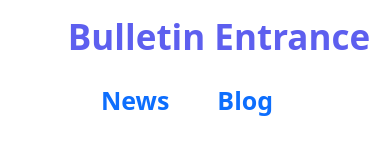
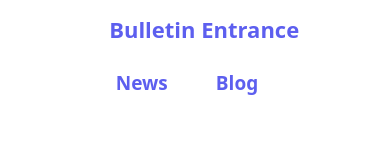
Before and after one commit to tareque-bin-habib/bulletin-entrance, a plain HTML site: page index.html in a window 390 px wide. Drawn offline with nearby package versions, Linux system fonts and the light colour scheme.

```diff
--- a/css/style.css
+++ b/css/style.css
@@ -1,13 +1,13 @@
 .web-title {
     color: #5D5FEF;
     font-size: 28px;
+    margin-left: 5%;
 }
 
 .news-blog {
     display: flex;
     justify-content: end;
     list-style: none;
-    color: #5D5FEF;
 }
 
 .news-blog ul {
@@ -16,7 +16,7 @@
 
 .news-blog a {
     text-decoration: none;
-
+    color: #5D5FEF;
 }
 
 
@@ -49,18 +49,18 @@
     }
 
     .news-blog a {
-        font-size: 17px;
+        font-size: 15px;
     }
 }
 
-@media only screen and (max-width: 576px) {
+@media only screen and (max-width: 575px) {
     .web-title {
-        font-size: 35px;
+        font-size: 22px;
         text-align: center;
     }
 
     .news-blog a {
-        font-size: 25px;
+        font-size: 19px;
     }
 
     .news-blog {
--- a/index.html
+++ b/index.html
@@ -15,7 +15,7 @@
     <header class="container-fluid">
         <section class="row">
             <div class="col-lg-4 col-md-4 col-sm-4 col-12">
-                <h1 class="fw-bold mt-3 web-title ms-5">Bulletin Entrance</h1>
+                <h1 class="fw-bold mt-3 web-title">Bulletin Entrance</h1>
             </div>
             <div class="col-lg-8 col-md-8 col-sm-8 col-12">
                 <ul class="news-blog fs-4 fw-bold mt-3 me-5">
```
